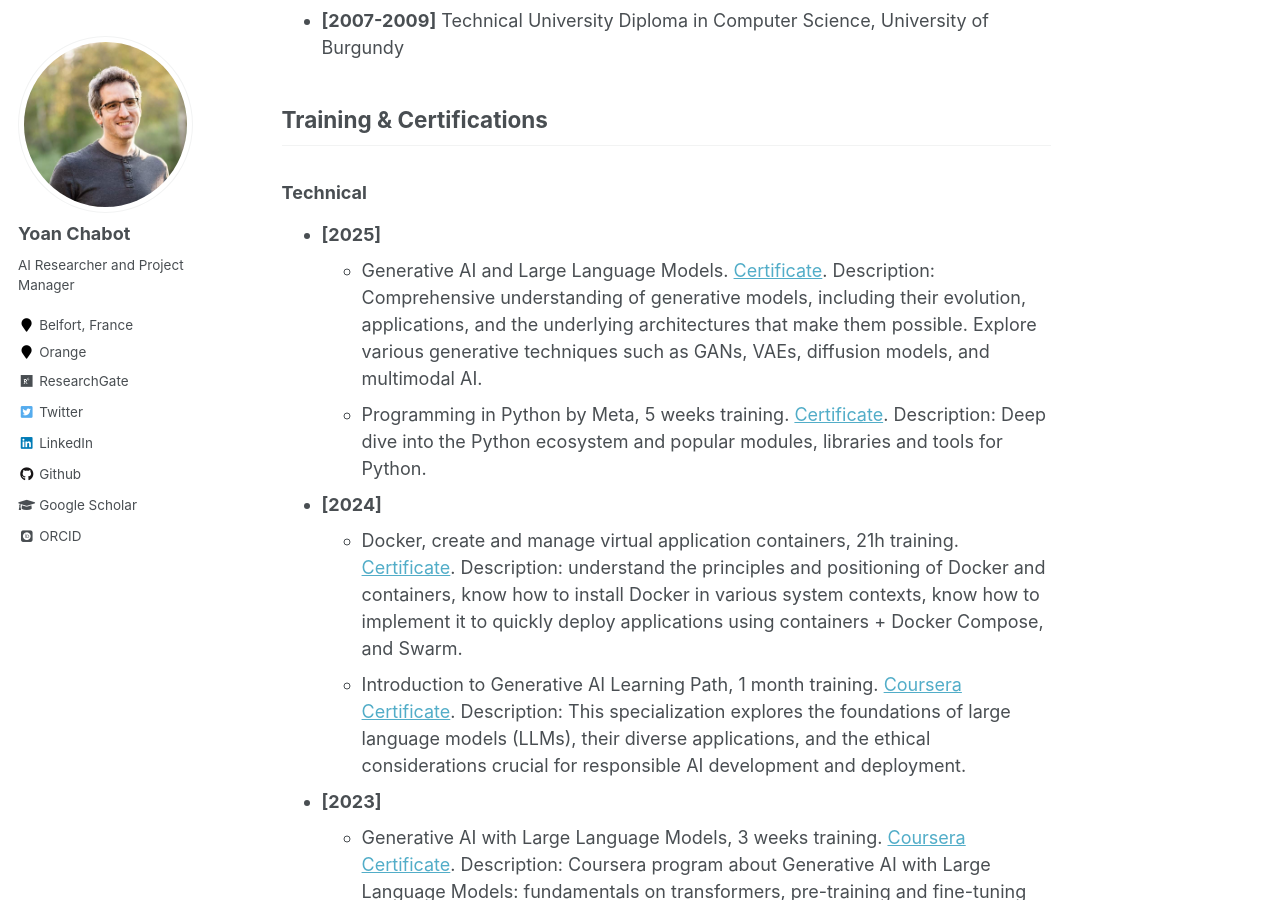
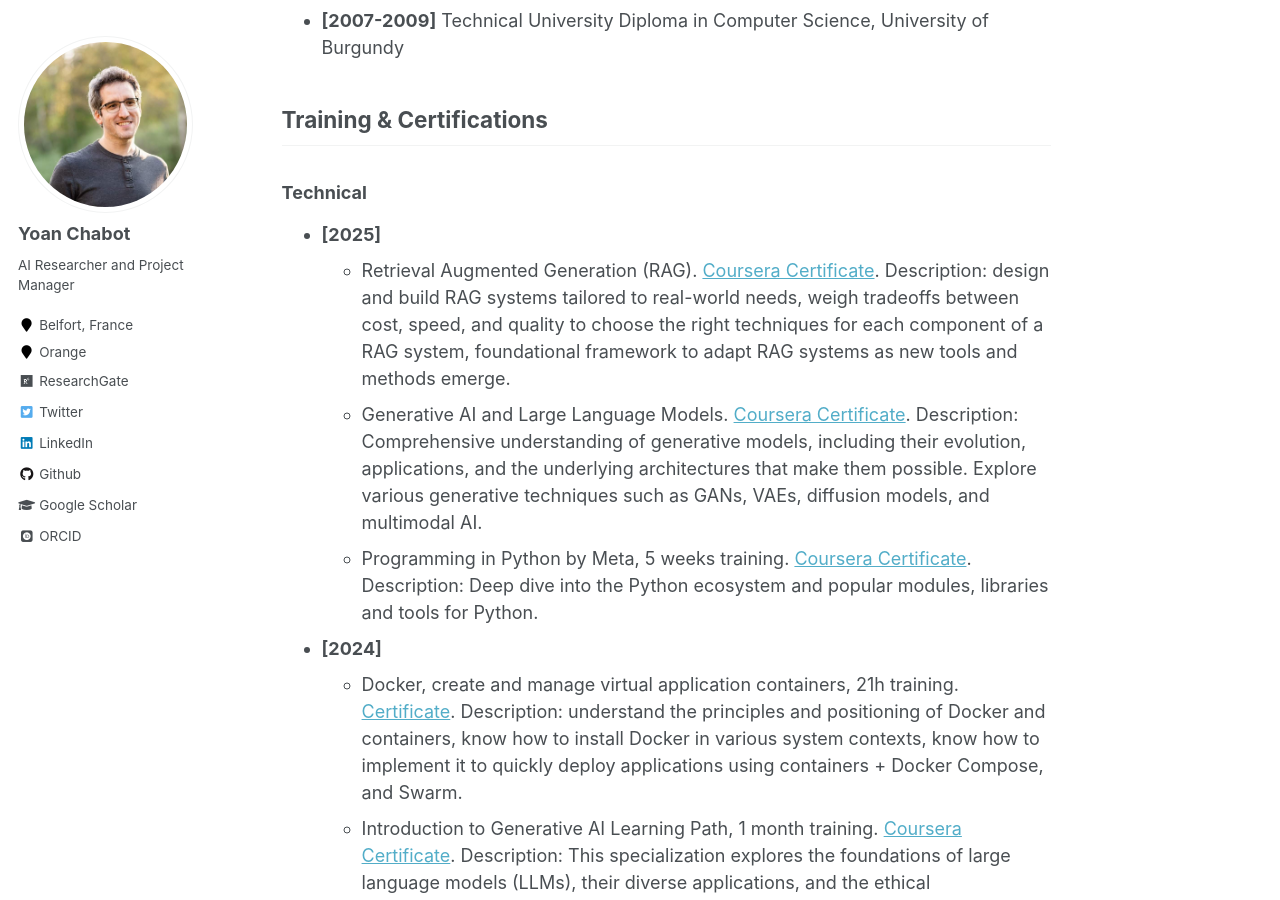
Before and after one commit to yoanchabot/yoanchabot.github.io, a Jekyll site: the page built from _pages/training.md, in a window 1280 px wide and 900 px high, scrolled down 980 px. Built offline with Jekyll 4.4.1, drawn with Linux system fonts in a browser that asks for light colours; some web fonts are replaced.

Commit message:
Update training certifications and descriptions

```diff
--- a/_pages/training.md
+++ b/_pages/training.md
@@ -25,8 +25,9 @@ author_profile: true
 ## Training & Certifications
 ### Technical
 * **[2025]**
-  * Generative AI and Large Language Models. [Certificate](https://github.com/yoanchabot/papers/raw/main/Coursera_LE7EDFJT27XV.pdf). Description: Comprehensive understanding of generative models, including their evolution, applications, and the underlying architectures that make them possible. Explore various generative techniques such as GANs, VAEs, diffusion models, and multimodal AI.
-  * Programming in Python by Meta, 5 weeks training. [Certificate](https://github.com/yoanchabot/papers/raw/main/Coursera_LHIP024B28HC.pdf). Description: Deep dive into the Python ecosystem and popular modules, libraries and tools for Python.
+  * Retrieval Augmented Generation (RAG). [Coursera Certificate](https://github.com/yoanchabot/papers/raw/main/Coursera_08XM5HV02CC4.pdf). Description: design and build RAG systems tailored to real-world needs, weigh tradeoffs between cost, speed, and quality to choose the right techniques for each component of a RAG system, foundational framework to adapt RAG systems as new tools and methods emerge.
+  * Generative AI and Large Language Models. [Coursera Certificate](https://github.com/yoanchabot/papers/raw/main/Coursera_LE7EDFJT27XV.pdf). Description: Comprehensive understanding of generative models, including their evolution, applications, and the underlying architectures that make them possible. Explore various generative techniques such as GANs, VAEs, diffusion models, and multimodal AI.
+  * Programming in Python by Meta, 5 weeks training. [Coursera Certificate](https://github.com/yoanchabot/papers/raw/main/Coursera_LHIP024B28HC.pdf). Description: Deep dive into the Python ecosystem and popular modules, libraries and tools for Python.
 * **[2024]**
   * Docker, create and manage virtual application containers, 21h training. [Certificate](https://github.com/yoanchabot/papers/raw/main/docker_certificate.pdf). Description: understand the principles and positioning of Docker and containers, know how to install Docker in various system contexts, know how to implement it to quickly deploy applications using containers + Docker Compose, and Swarm.
   * Introduction to Generative AI Learning Path, 1 month training. [Coursera Certificate](https://github.com/yoanchabot/papers/raw/main/Coursera_UBEF4JKFO2IK.pdf). Description: This specialization explores the foundations of large language models (LLMs), their diverse applications, and the ethical considerations crucial for responsible AI development and deployment.
```
